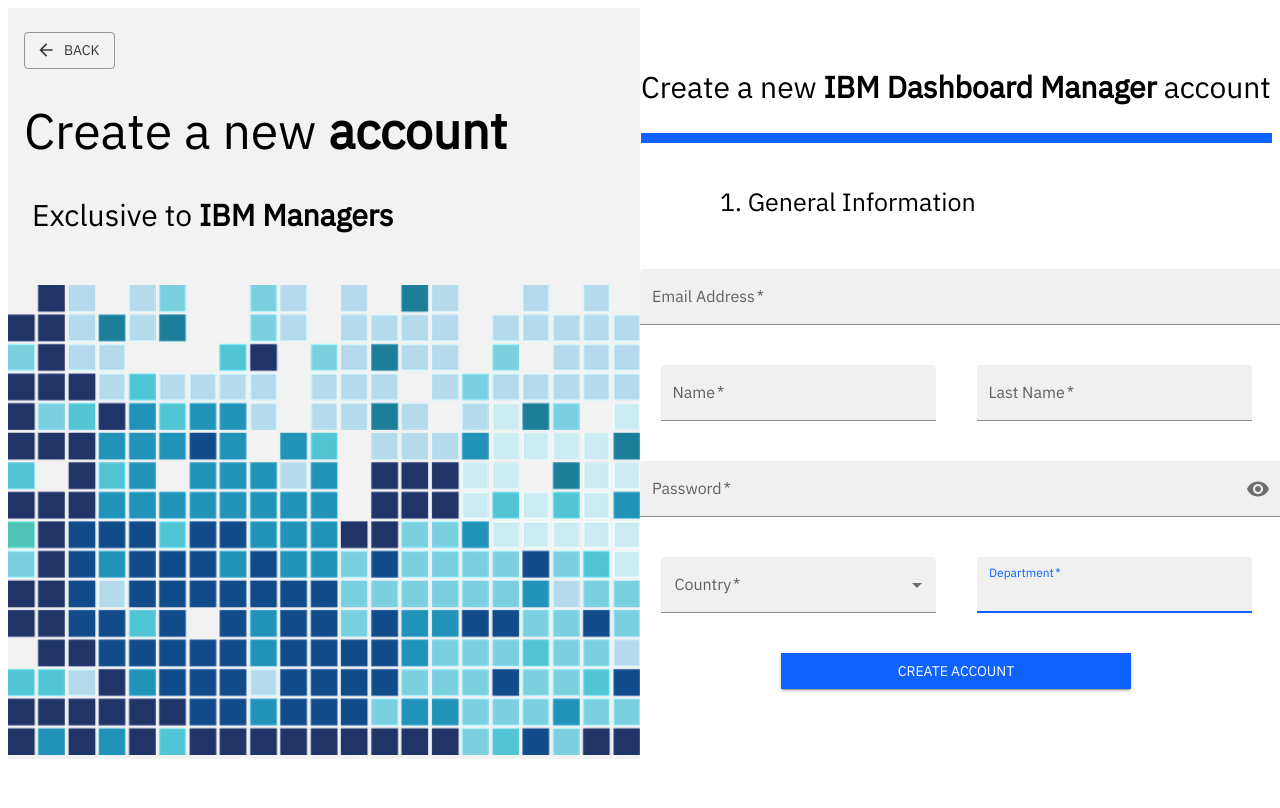
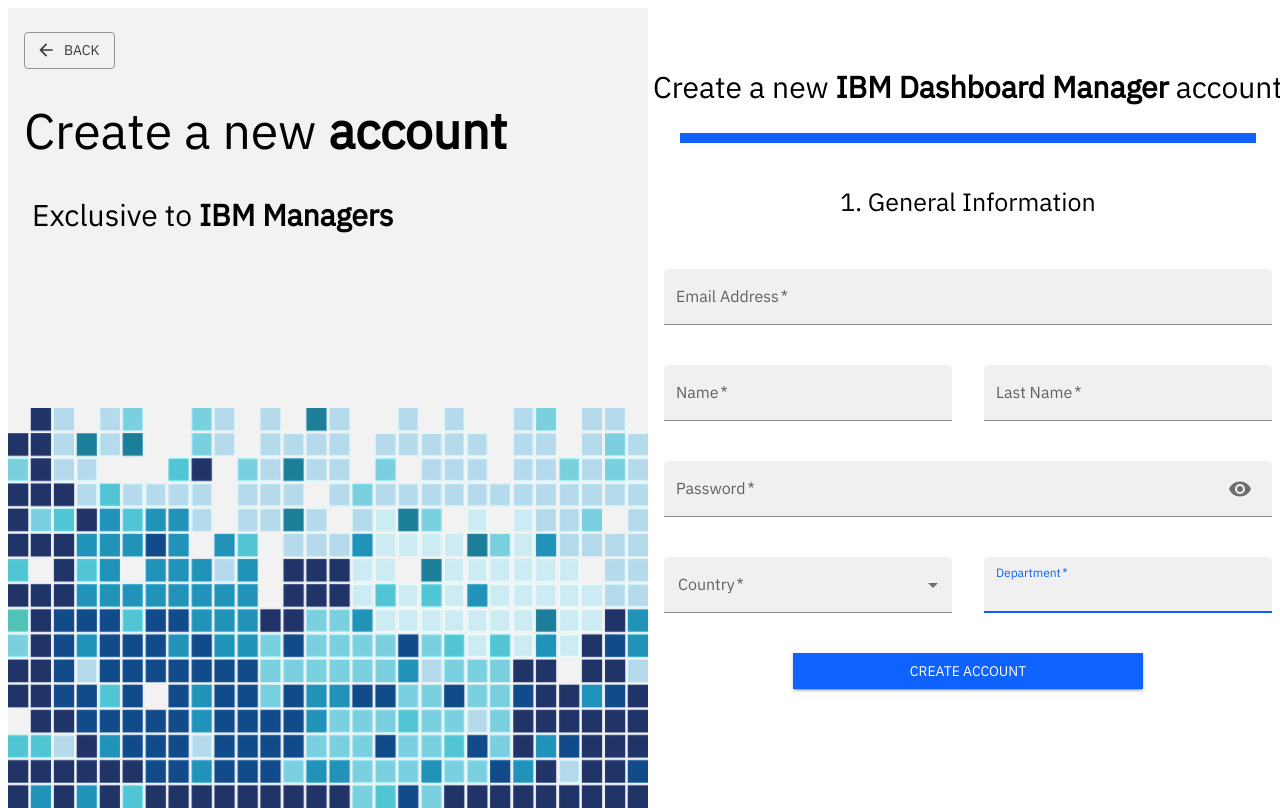
Before and after one commit to Hector-rob/Software_planning16, a React (Create React App) app in the folder ibmfront/: page /register in a window 1280 px wide. Built offline with nearby package versions, Linux system fonts and the light colour scheme.

Commit message:
Fixed layout from Register

```diff
--- a/ibmfront/src/Components/Register.js
+++ b/ibmfront/src/Components/Register.js
@@ -31,25 +31,25 @@
     const [country, selectCountry] = useState("");
     const selectCountryHandler = (val) => selectCountry(val.target.value);
 
-    return <Container maxWidth disableGutters="true">
-        <Grid container>
-            <Grid item xs={6} sx={{ bgcolor: "#F2F2F2" }}>
+    return <Container maxWidth="false" disableGutters="false">
+        <Grid container sx={{ minHeight: "100%", position: "absolute" }}>
+            <Grid item xs={6} md={6} lg={6} xl={6} sx={{ bgcolor: "#F2F2F2" }}>
                 <Button variant="outlined" color="secondary" startIcon={<ArrowBackIcon />} sx={{ mt: 3, ml: 2 }} component={Link} to={"/"}>
                     Back
                 </Button>
                 <Typography fontSize={50} sx={{ mt: 3, ml: 2 }}>Create a new <Box fontWeight={800} display='inline'>account</Box></Typography>
-                <Typography fontSize={30} sx={{ mt: 3, ml: 3, mb: 6}}>Exclusive to <Box fontWeight={800} display='inline'>IBM Managers</Box></Typography>
-                <img style={{height: 470}} src="./Assets/images/pixelBG.webp" alt="Art"></img>
+                <Typography fontSize={30} sx={{ mt: 3, ml: 3, mb: 6 }}>Exclusive to <Box fontWeight={800} display='inline'>IBM Managers</Box></Typography>
+                <img style={{ height: "50%", width: "50%", position: "absolute", bottom: 0 }} src="./Assets/images/pixelBG.webp" alt="Art"></img>
             </Grid>
-            <Grid item xs={6} sx={{ bgcolor: "white", mt: 5 }} textAlign={"center"}>
-                <Typography fontSize={30} sx={{ mt: 2 }}>Create a new <Box fontWeight={800} display='inline'>IBM Dashboard Manager</Box> account</Typography>
-                <Box margin="auto" display="flex" sx={{ height: 10, width: 631, backgroundColor: "#0F62FE", mt: 3 }}></Box>
-                <Typography fontSize={25} sx={{ mt: 5, ml: 10 }} textAlign={"left"}>1. General Information</Typography>
+            <Grid item xs={6} md={6} lg={6} xl={6} sx={{ bgcolor: "white", mt: 5 }} textAlign={"center"}>
+                <Typography fontSize={30} sx={{ mt: 2, }}>Create a new <Box fontWeight={800} display='inline'>IBM Dashboard Manager</Box> account</Typography>
+                <Box margin="auto" display="flex" sx={{ height: 10, width: 0.9, backgroundColor: "#0F62FE", mt: 3 }}></Box>
+                <Typography fontSize={25} sx={{ mt: 5 }} textAlign={"center"}>1. General Information</Typography>
                 <Box component="registerForm" noValidate>
                     <Grid container sx={{ mt: 4 }} rowSpacing={2}>
-                        <Grid item xs={12}>
+                        <Grid item xs={12} md={12} lg={12} xl={12} >
                             <TextField
-                                sx={{ width: 650 }}
+                                sx={{ width: 0.95 }}
                                 variant="filled"
                                 required
                                 id="email"
@@ -58,9 +58,9 @@
                                 autoComplete="email"
                                 autoFocus />
                         </Grid>
-                        <Grid item xs={6} sx={{ mt: 3 }}>
+                        <Grid item xs={6} md={6} lg={6} xl={6} sx={{ mt: 3 }}>
                             <TextField
-                                sx={{ width: 275 }}
+                                sx={{ width: 0.9 }}
                                 variant="filled"
                                 required
                                 id="name"
@@ -69,9 +69,9 @@
                                 autoComplete="name"
                                 autoFocus />
                         </Grid>
-                        <Grid item xs={6} sx={{ mt: 3 }}>
+                        <Grid item xs={6} md={6} lg={6} xl={6} sx={{ mt: 3 }}>
                             <TextField
-                                sx={{ width: 275 }}
+                                sx={{ width: 0.9 }}
                                 variant="filled"
                                 required
                                 id="lastName"
@@ -80,9 +80,9 @@
                                 autoComplete="lastName"
                                 autoFocus />
                         </Grid>
-                        <Grid item xs={12} sx={{ mt: 3 }}>
+                        <Grid item xs={12} md={12} lg={12} xl={12} sx={{ mt: 3 }}>
                             <TextField
-                                sx={{ width: 650 }}
+                                sx={{ width: 0.95 }}
                                 variant="filled"
                                 required
                                 name="password"
@@ -103,13 +103,11 @@
                                     )
                                 }} />
                         </Grid>
-                        <Grid item xs={6} sx={{ mt: 3 }}>
-                            <FormControl required>
+                        <Grid item xs={6} md={6} lg={6} xl={6} sx={{ mt: 3 }}>
+                            <FormControl required sx={{ width: 0.9 }}>
                                 <InputLabel id="countryLabel">Country</InputLabel>
                                 <Select
-                                    sx={{ width: 275 }}
                                     variant="filled"
-
                                     labelId="countryLabel"
                                     id="selectCountry"
                                     value={country}
@@ -126,9 +124,9 @@
                                 </Select>
                             </FormControl>
                         </Grid>
-                        <Grid item xs={6} sx={{ mt: 3 }}>
+                        <Grid item xs={6} md={6} lg={6} xl={6} sx={{ mt: 3 }}>
                             <TextField
-                                sx={{ width: 275 }}
+                                sx={{ width: 0.9 }}
                                 variant="filled"
                                 required
                                 id="department"
```
